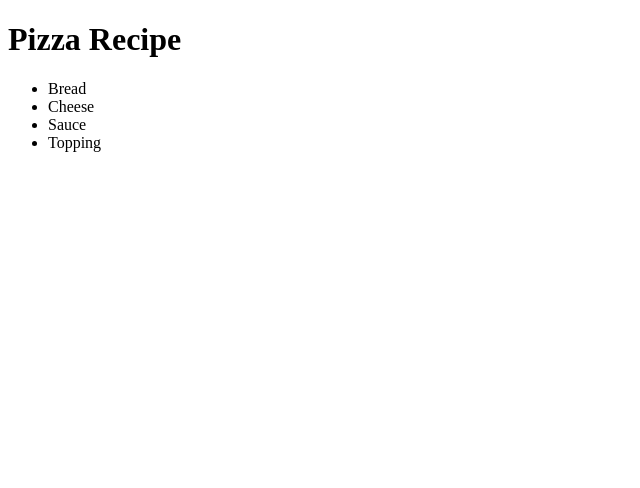
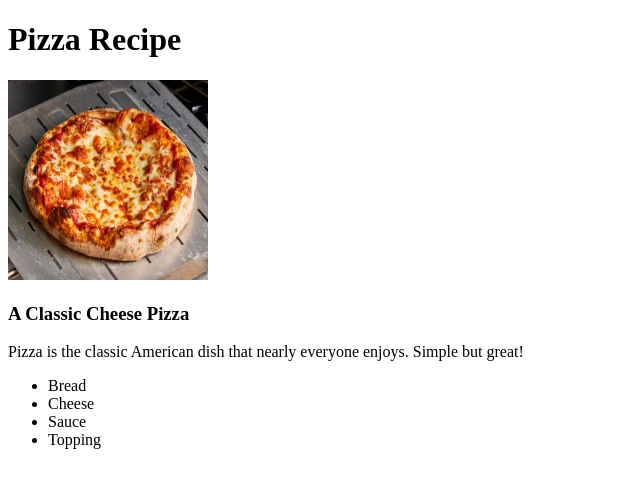
Before and after one commit to mjquesada/odin-recipes, a plain HTML site: page recipes/pizza.html in a window 1280 px wide. Shown: the whole page, without its empty margins (0-640 px from the left). Drawn offline with Linux system fonts and the light colour scheme.

Commit message:
Filled out the pizza html file with ingredients and added a picture

```diff
--- a/recipes/pizza.html
+++ b/recipes/pizza.html
@@ -7,6 +7,9 @@
 </head>
 <body>
     <h1>Pizza Recipe</h1>
+    <img src="pizza.jpeg" alt="A classic cheese pizza" width="200" height="200">
+    <h3>A Classic Cheese Pizza</h3>
+    <p>Pizza is the classic American dish that nearly everyone enjoys.  Simple but great!</p>
     <ul>
         <li>Bread</li>
         <li>Cheese</li>
```
Also changed, not shown: recipes/pizza.jpeg (added).
